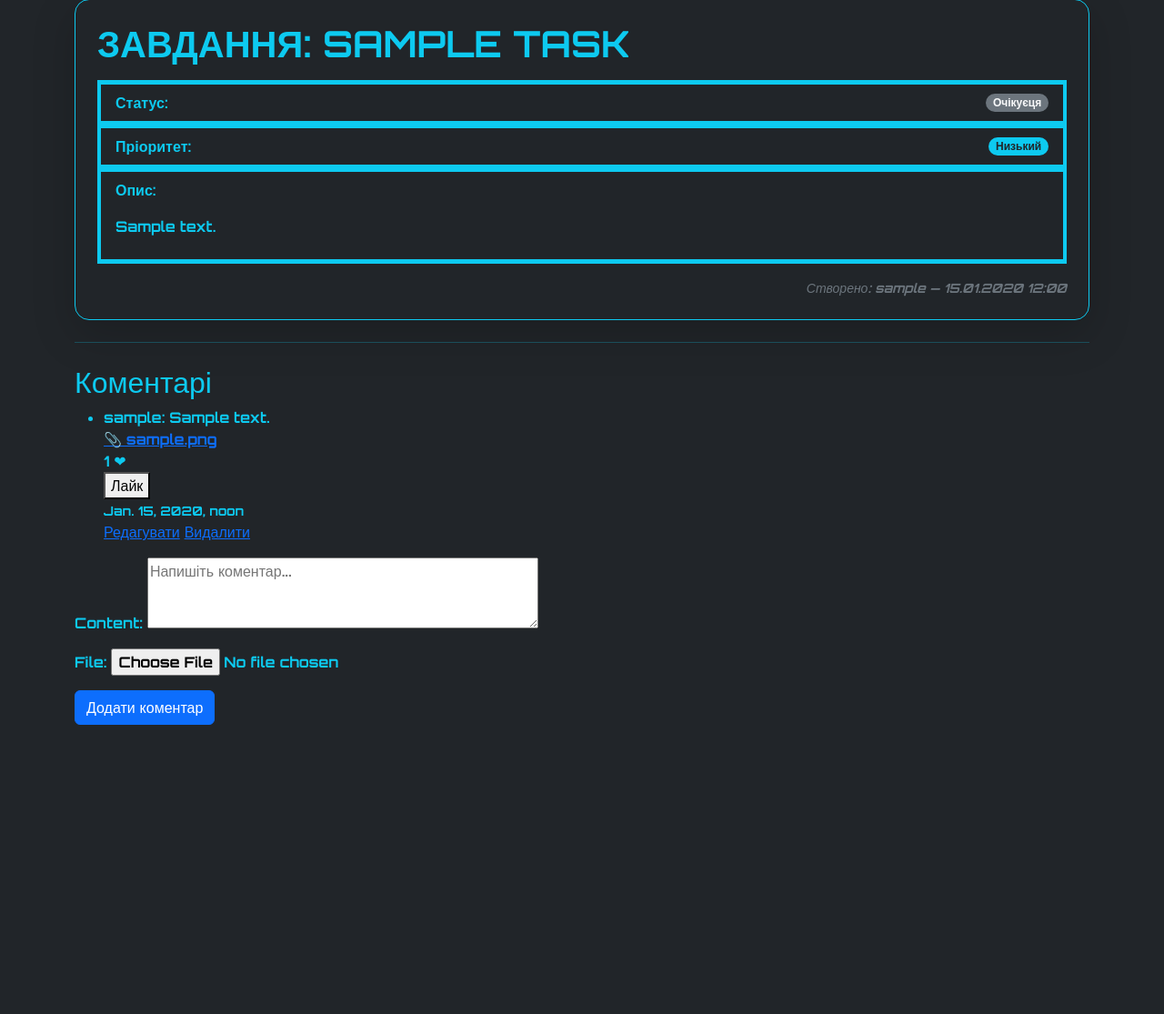
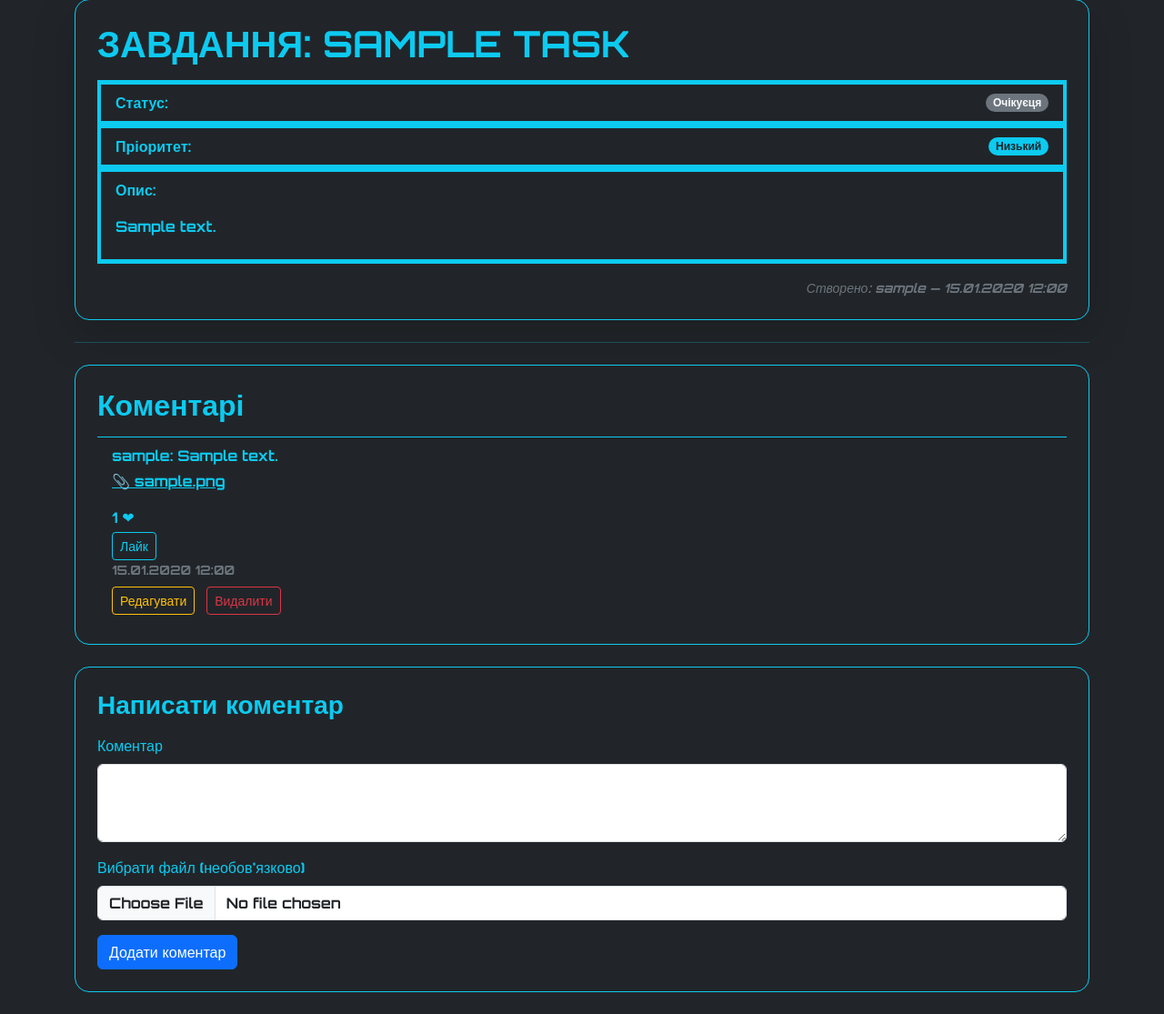
Before and after one commit to Lavenderlayne/task, a Django app: page /task/1/ in a window 1280 px wide. Shown: the part 49-1164 px from the top of the page at 91% size. Before the commit the page ends 846 px from the top, so only its background shows below. Run offline with Django 5.2, Linux system fonts and the light colour scheme; a user stored in the database is signed in; tables that the repository leaves empty hold one stand-in row (values such as "Sample post").

Commit message:
Refactor comment forms and templates for improved styling and structure

```diff
--- a/task_app/forms.py
+++ b/task_app/forms.py
@@ -7,9 +7,14 @@ class CommentForm(forms.ModelForm):
         model = Comment
         fields = ['content', 'file']
         widgets = {
-            'content': forms.Textarea(attrs={'rows': 3, 'placeholder': 'Напишіть коментар...'}),
-            'file': forms.ClearableFileInput(),
+            'content': forms.Textarea(attrs={'class': 'form-control', 'rows': 3}),
+            'file': forms.ClearableFileInput(attrs={'class': 'form-control'}),
         }
+        labels = {
+            'content': '',
+            'file': '',
+        }
+
 
 class TaskForm(forms.ModelForm):
     class Meta:
--- a/templates/task_detail.html
+++ b/templates/task_detail.html
@@ -29,39 +29,56 @@
     </small>
 </div>
 
-<hr class="my-4">
+<hr class="my-4 text-info">
 
-<h2>Коментарі</h2>
-<ul>
+<div class="card bg-dark border border-info rounded-4 p-4 text-info mb-4">
+    <h2 class="fw-bold mb-3 text-info">Коментарі</h2>
+
+    {% if comments %}
+        <ul class="list-group list-group-flush">
             {% for comment in comments %}
-    <li>
-      <strong>{{ comment.author }}</strong>: {{ comment.content }}<br>
+                <li class="list-group-item bg-transparent border-info text-info">
+                    <p class="mb-1"><strong>{{ comment.author }}</strong>: {{ comment.content }}</p>
                     {% if comment.file %}
-        <a href="{{ comment.file.url }}" download>📎 {{ comment.file.name }}</a><br>
+                        <p><a href="{{ comment.file.url }}" class="link-info" download>📎 {{ comment.file.name }}</a></p>
                     {% endif %}
-      {{ comment.likes.count }} ❤
-      <form method="post" action="{% url 'like_comment' comment.pk %}">
+                    <p class="mb-1">{{ comment.likes.count }} ❤</p>
+                    <form method="post" action="{% url 'like_comment' comment.pk %}" class="d-inline">
                         {% csrf_token %}
-        <button type="submit">Лайк</button>
+                        <button type="submit" class="btn btn-sm btn-outline-info">Лайк</button>
                     </form>
-      <small>{{ comment.created_at }}</small><br>
+                    <small class="d-block text-secondary">{{ comment.created_at|date:"d.m.Y H:i" }}</small>
                     {% if user == comment.author %}
-        <a href="{% url 'comment_edit' comment.pk %}">Редагувати</a>
-        <a href="{% url 'comment_delete' comment.pk %}">Видалити</a>
+                        <a href="{% url 'comment_edit' comment.pk %}" class="btn btn-sm btn-outline-warning me-2 mt-2">Редагувати</a>
+                        <a href="{% url 'comment_delete' comment.pk %}" class="btn btn-sm btn-outline-danger mt-2">Видалити</a>
                     {% endif %}
                 </li>
-  {% empty %}
-    <li>Коментарів ще немає.</li>
             {% endfor %}
         </ul>
+    {% else %}
+        <p class="text-secondary">Коментарів ще немає.</p>
+    {% endif %}
+</div>
 
 {% if user.is_authenticated %}
-<form method="post" enctype="multipart/form-data" class="mt-3">
+<div class="card bg-dark border border-info rounded-4 p-4 text-info">
+    <h3 class="fw-bold mb-3 text-info">Написати коментар</h3>
+    <form method="post" enctype="multipart/form-data">
         {% csrf_token %}
-  {{ form.as_p }}
+        <div class="mb-3">
+            <label for="id_content" class="form-label">Коментар</label>
+            {{ form.content }}
+        </div>
+        <div class="mb-3">
+            <label for="id_file" class="form-label">Вибрати файл (необов'язково)</label>
+            {{ form.file }}
+        </div>
         <button type="submit" class="btn btn-primary">Додати коментар</button>
     </form>
+</div>
 {% else %}
-<p>Увійдіть, щоб залишити коментар.</p>
+<div class="alert alert-warning mt-4" role="alert">
+    Увійдіть, щоб залишити коментар.
+</div>
 {% endif %}
 {% endblock %}
```
Also changed, not shown: templates/comment_confirm_delete.html (+13 -8 lines), templates/comment_form.html (+7 -3 lines). Lines whose indentation alone changed are shown as unchanged.
